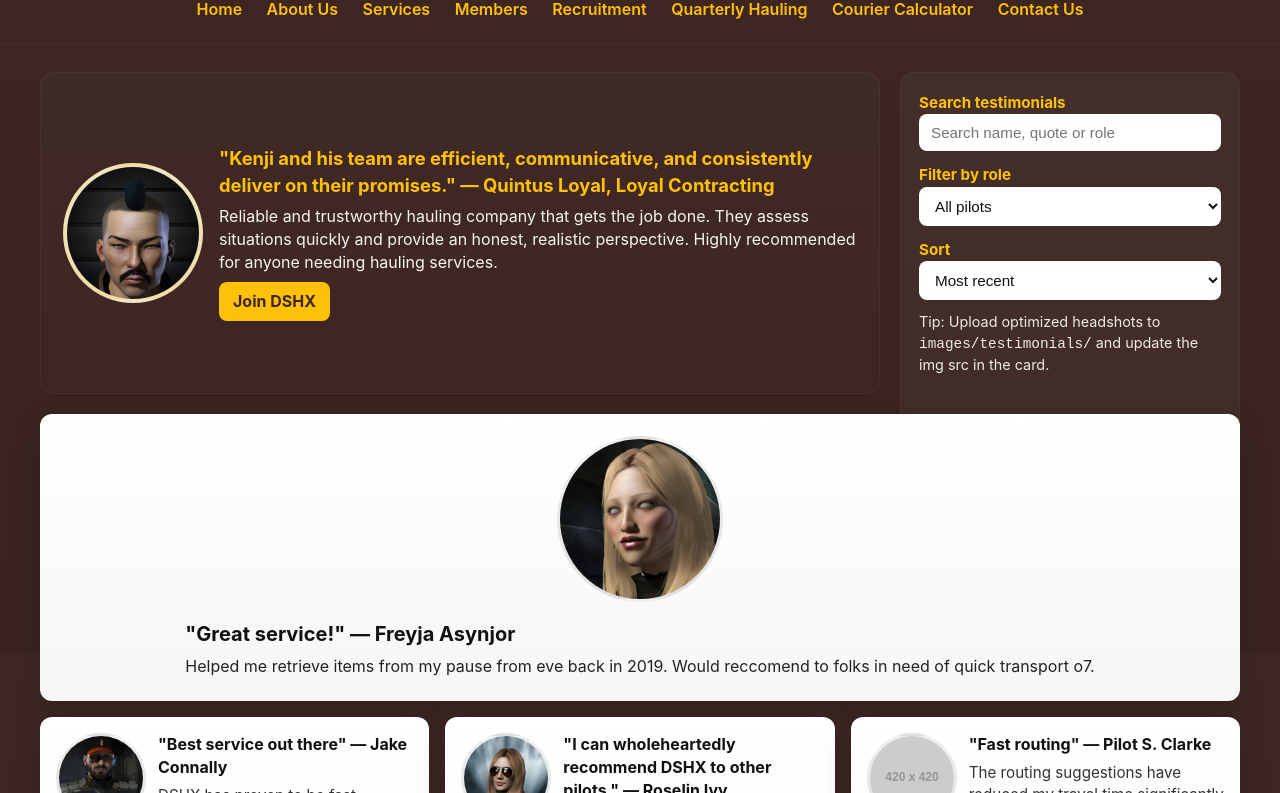
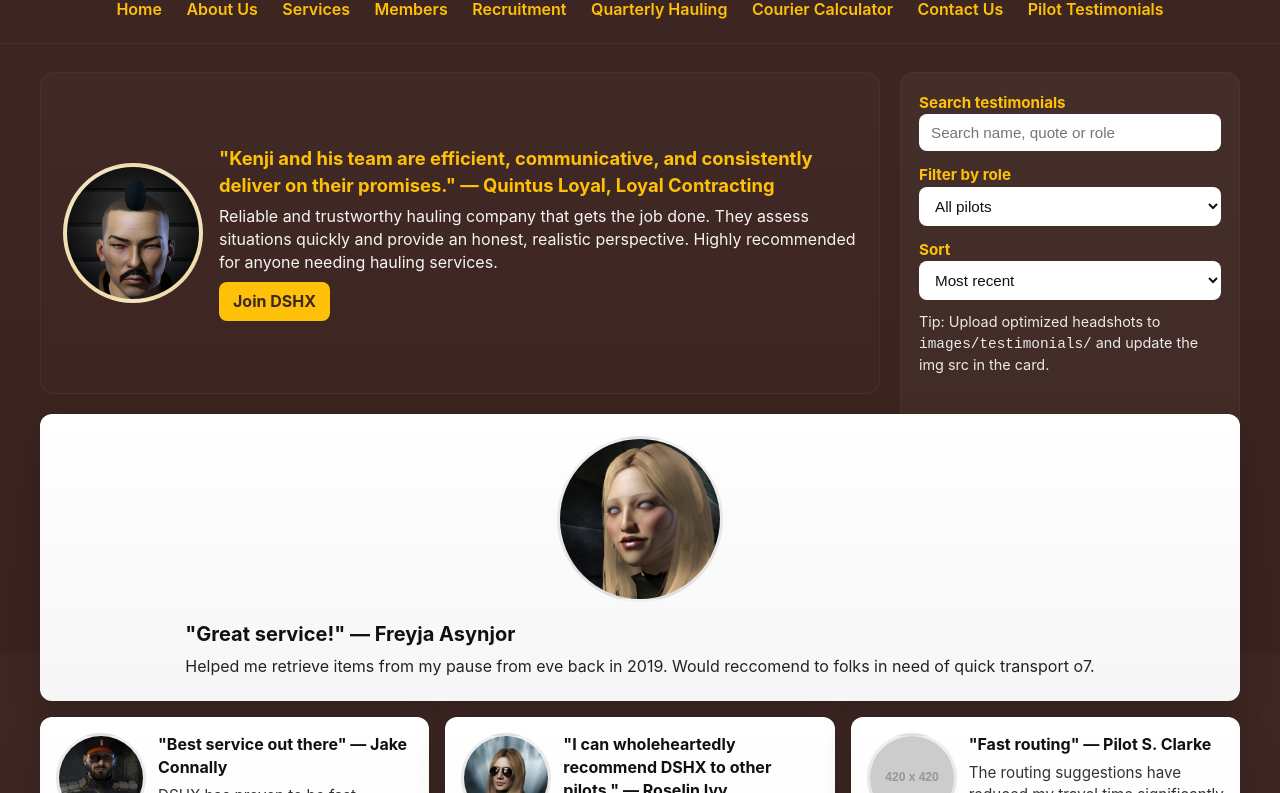
Before and after one commit to Deep-SpaceHX/Courier, a plain HTML site: page pilot-testimonials.html in a window 1280 px wide. Shown: the part 147-940 px from the top of the page. Drawn offline with Linux system fonts and the light colour scheme; placeholder pictures from the web are drawn by us.

Commit message:
pilot-testimonials.html

```diff
--- a/pilot-testimonials.html
+++ b/pilot-testimonials.html
@@ -179,6 +179,7 @@
       <a href="quarterly-hauling.html">Quarterly Hauling</a>
       <a href="courier-calculator.html">Courier Calculator</a>
       <a href="contact.html">Contact Us</a>
+      <a href="pilot-testimonials.html">Pilot Testimonials</a>
     </nav>
   </header>
 
```
